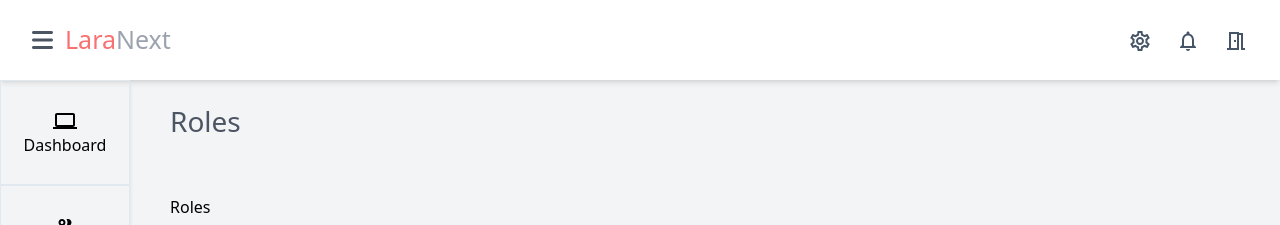
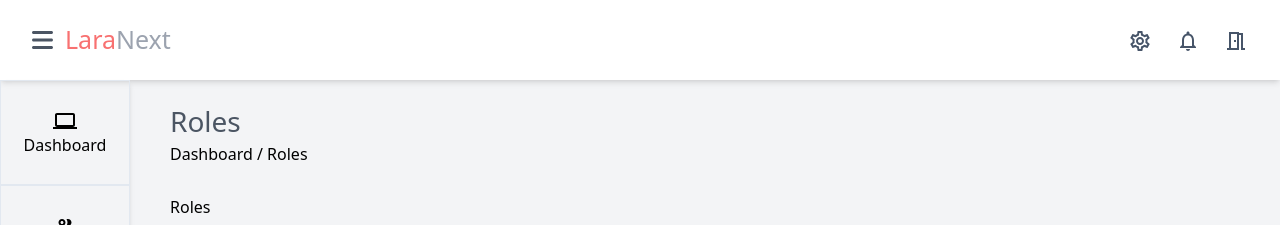
Before and after one commit to Marcelosmbrrr/laravel_nextjs_api_integration, a Next.js app in the folder frontend/: page /dashboard/roles in a window 1280 px wide. Shown: the top 225 px of the page. Built offline with nearby package versions, Linux system fonts and the light colour scheme.

Commit message:
dashboard interface

```diff
--- a/frontend/components/layout/Layout.js
+++ b/frontend/components/layout/Layout.js
@@ -9,14 +9,21 @@ export function Layout({ children }) {
     const { page } = usePage();
     const router = useRouter();
 
+    const subtitle = {
+        Dashboard: "/",
+        Users: "Dashboard / Users",
+        Roles: "Dashboard / Roles"
+    }
+
     return (
         <div className='w-screen h-screen flex flex-col bg-gray-100'>
             <Header />
             <main className='grow grid grid-cols-main'>
                 <Sidebar />
                 <div className='grid grid-rows-content gap-5 px-10 py-5'>
-                    <div>
+                    <div className='flex flex-col'>
                         <h1 className='text-gray-600 text-page_title'>{page}</h1>
+                        <span>{subtitle[page]}</span>
                     </div>
                     <div className='self-start h-full'>
                         {children}
```
